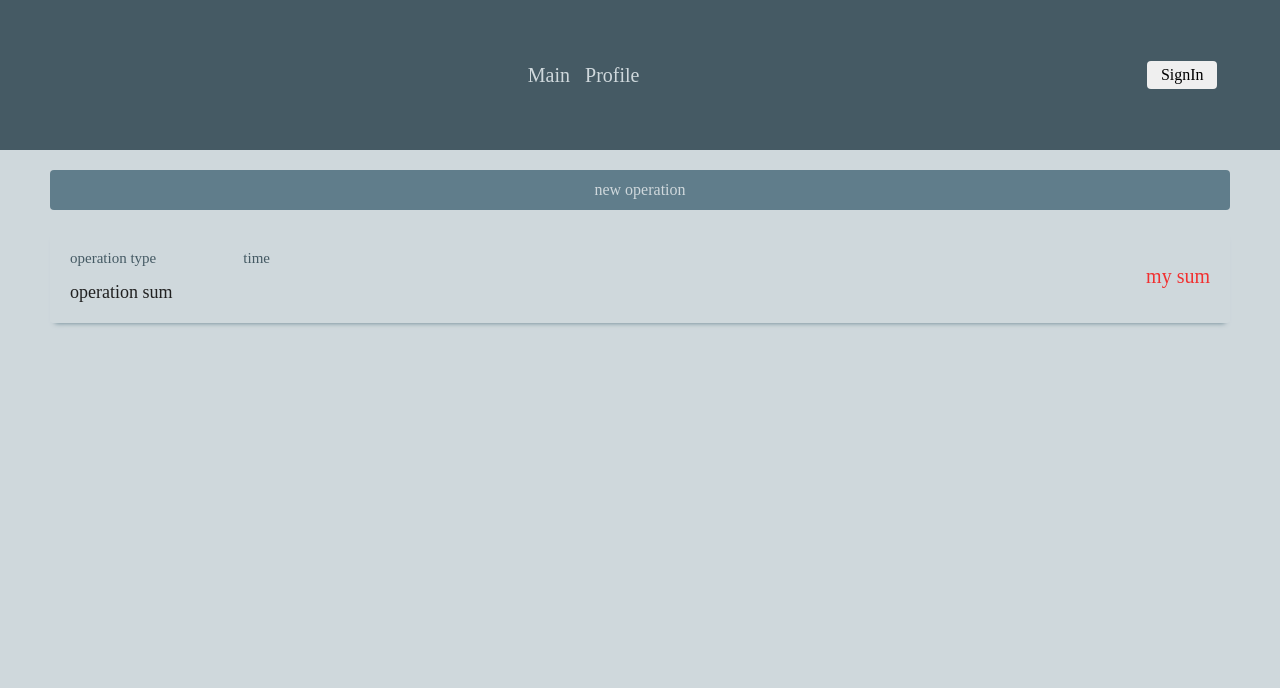
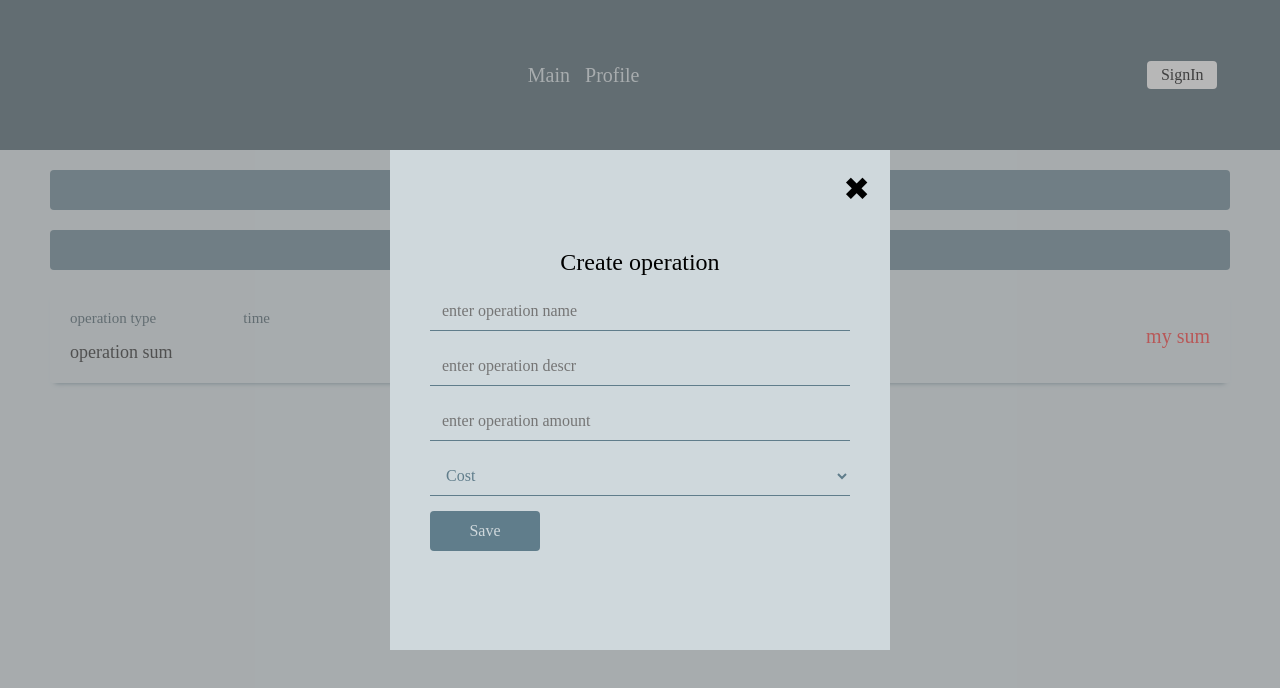
Before and after one commit to Andrew1996-la/budgetWise, a React (Vite) app: page / in a window 1280 px wide. Both pictures are taken after a click on the button "new operation". Shown: the top 688 px of the page. Built offline with nearby package versions, Linux system fonts and the light colour scheme; a web font is replaced by a local one.

Commit message:
реализована форма создания категории и операции

```diff
--- a/src/colors.css
+++ b/src/colors.css
@@ -8,4 +8,5 @@
     --devider-color: #bdbdbd;
     --minus-color: #dd1515;
     --plus-color: #26bd19;
+    --warning-color: #b54e4e;
 }
--- /dev/null
+++ b/src/components/ButtonGroup/ButtonGroup.tsx
@@ -0,0 +1,34 @@
+import { FC } from "react";
+import FormCreateCategory from "../Form/FormCreateCategory/FormCreateCategory";
+import FormCreateOperation from "../Form/FormCreateOperation/FormCreateOperation";
+import styles from './buttonGroup.module.css'
+
+interface IButtonGroup {
+    openModal: (content: JSX.Element) => void
+    closeModal: () => void
+}
+
+const ButtonGroup: FC<IButtonGroup> = ({openModal, closeModal}) => {
+    return (
+        <>
+            <button
+                className={styles.newOperationBtn}
+                onClick={() =>
+                    openModal(<FormCreateCategory closeModal={closeModal} />)
+                }
+            >
+                new category
+            </button>
+            <button
+                onClick={() =>
+                    openModal(<FormCreateOperation closeModal={closeModal} />)
+                }
+                className={styles.newOperationBtn}
+            >
+                new operation
+            </button>
+        </>
+    );
+};
+
+export default ButtonGroup;
--- /dev/null
+++ b/src/components/ButtonGroup/buttonGroup.module.css
@@ -0,0 +1,12 @@
+.newOperationBtn {
+    width: 100%;
+    height: 40px;
+    padding: 5px 12px;
+    background-color: var(--primary-color);
+    border: none;
+    border-radius: 4px;
+    cursor: pointer;
+    font-size: 16px;
+    color: var(--light-primary-color);
+    margin-bottom: 20px;
+}
--- /dev/null
+++ b/src/components/Form/FormCreateCategory/FormCreateCategory.tsx
@@ -0,0 +1,43 @@
+import { useForm } from 'react-hook-form';
+import { useDispatch } from 'react-redux';
+import { createCategoryThunk } from '../../../store/categorySlice';
+import { AppDispatch } from '../../../store/store';
+import Button from '../../Button/Button';
+import styles from './formCreateCategory.module.css';
+import { FC } from 'react';
+
+interface IFormCreateCategory {
+    closeModal: () => void
+}
+
+const FormCreateCategory: FC<IFormCreateCategory> = ({closeModal}) => {
+    const {
+        register,
+        handleSubmit,
+        formState: { errors },
+    } = useForm();
+
+    const dispatch: AppDispatch = useDispatch();
+
+    const onSubmit = (data: {category: string}) => {
+        dispatch(createCategoryThunk(data.category));
+        closeModal()
+    };
+
+    return (
+        <form className={styles.form} onSubmit={handleSubmit(onSubmit)}>
+            <input
+                className={styles.input}
+                type='text'
+                placeholder='write category name'
+                {...register('category', { required: true })}
+            />
+            {errors.category && (
+                <span className={styles.warning}>this field is required</span>
+            )}
+            <Button type='submit'>Save</Button>
+        </form>
+    );
+};
+
+export default FormCreateCategory;
--- /dev/null
+++ b/src/components/Form/FormCreateCategory/formCreateCategory.module.css
@@ -0,0 +1,23 @@
+.form {
+    gap: 15px;
+    display: flex;
+    flex-direction: column;
+    width: 100%;
+}
+
+.input {
+    height: 40px;
+    width: 100%;
+    border: none;
+    padding: 5px 12px;
+    border: 4px;
+    background: none;
+    border-bottom: 1px solid var(--primary-color);
+    font-size: 16px;
+    color: var(--primary-color);
+}
+
+.warning {
+    color: var(--warning-color);
+    font-size: 14px;
+}
--- /dev/null
+++ b/src/components/Form/FormCreateOperation/FormCreateOperation.tsx
@@ -0,0 +1,74 @@
+import { FC } from 'react';
+import { useForm } from 'react-hook-form';
+import { BASE_URL } from '../../../store/const';
+import Button from '../../Button/Button';
+import styles from './formCreateOperation.module.css';
+
+interface IFormCreateOperation {
+    closeModal: () => void;
+}
+
+const FormCreateOperation: FC<IFormCreateOperation> = ({ closeModal }) => {
+    const { register, handleSubmit } = useForm();
+
+    const onSubmit = async (data) => {
+        const token = localStorage.getItem('token');
+        // data.date = new Date().toISOString();
+        data.date = '2023-09-19T10:37:16.389+00:00';
+        data.categoryId = '123';
+        const amount = Number(data.amount);
+        data.amount = amount;
+        try {
+            const response = await fetch(`${BASE_URL}/operations`, {
+                method: 'POST',
+                headers: {
+                    Authorization: `Bearer ${token}`,
+                    'Content-Type': 'application/json',
+                },
+                body: JSON.stringify(data),
+            });
+
+            return await response.json();
+        } catch (error) {
+            console.error(error);
+        }
+        closeModal();
+    };
+
+    return (
+        <form onSubmit={handleSubmit(onSubmit)} className={styles.form}>
+            <h2>Create operation</h2>
+            <input
+                {...register('name', { required: true })}
+                className={styles.input}
+                placeholder='enter operation name'
+                type='text'
+            />
+            <input
+                {...register('desc', { required: true })}
+                className={styles.input}
+                placeholder='enter operation descr'
+                type='text'
+            />
+            <input
+                {...register('amount', { required: true })}
+                className={styles.input}
+                placeholder='enter operation amount'
+                type='number'
+            />
+            <select
+                {...register('type')}
+                className={styles.input}
+                name='OperationType'
+                id='operationType'
+            >
+                <option value='Cost'>Cost</option>
+                <option value='Profit'>Profit</option>
+            </select>
+
+            <Button type='submit'>Save</Button>
+        </form>
+    );
+};
+
+export default FormCreateOperation;
--- /dev/null
+++ b/src/components/Form/FormCreateOperation/formCreateOperation.module.css
@@ -0,0 +1,18 @@
+.form {
+    gap: 15px;
+    display: flex;
+    flex-direction: column;
+    width: 100%;
+}
+
+.input {
+    height: 40px;
+    width: 100%;
+    border: none;
+    padding: 5px 12px;
+    border: 4px;
+    background: none;
+    border-bottom: 1px solid var(--primary-color);
+    font-size: 16px;
+    color: var(--primary-color);
+}
--- /dev/null
+++ b/src/components/ModalWindow/ModalWindow.tsx
@@ -0,0 +1,20 @@
+import { FC } from 'react';
+import styles from './modalWindow.module.css';
+
+type ModalPropsTypes = {
+    children: React.ReactNode;
+    closeModal: () => void;
+};
+
+const ModalWindow: FC<ModalPropsTypes> = ({ children, closeModal }) => {
+    return (
+        <div className={styles.wrapper}>
+            <div className={styles.boxGeneral}>
+                <span onClick={closeModal} className={styles.closeModal}>&#10006;</span>
+                <span className={styles.children}>{children}</span>
+            </div>
+        </div>
+    );
+};
+
+export default ModalWindow;
--- /dev/null
+++ b/src/components/ModalWindow/modalWindow.module.css
@@ -0,0 +1,35 @@
+.wrapper {
+    width: 100%;
+    height: 100%;
+    background-color: rgba(128, 128, 128, 0.5);
+    display: flex;
+    justify-content: center;
+    align-items: center;
+    position: fixed;
+    top: 0;
+    left: 0;
+}
+
+.boxGeneral {
+    width: 500px;
+    height: 500px;
+    display: flex;
+    justify-content: center;
+    align-items: center;
+    position: relative;
+    padding: 0 40px;
+    text-align: center;
+    background-color: var(--light-primary-color);
+}
+
+.closeModal {
+    font-size: 2rem;
+    position: absolute;
+    cursor: pointer;
+    top: 20px;
+    right: 20px;
+}
+
+.children {
+    width: 100%;
+}
--- a/src/pages/Main/Main.tsx
+++ b/src/pages/Main/Main.tsx
@@ -1,10 +1,29 @@
+import { FC, useState } from 'react';
+import ButtonGroup from '../../components/ButtonGroup/ButtonGroup';
+import ModalWindow from '../../components/ModalWindow/ModalWindow';
 import Operation from '../../components/Operation/Operation';
-import styles from './main.module.css';
 
-const Main = () => {
+const Main: FC = () => {
+    const [isShow, setIsShow] = useState(false);
+    const [modalContent, setModalContent] = useState<JSX.Element | null>(null);
+
+    const openModal = (content: JSX.Element) => {
+        setIsShow(true);
+        setModalContent(content);
+    };
+
+    const closeModal = () => {
+        setIsShow(false);
+    };
+
     return (
         <>
-            <button className={styles.newOperationBtn}>new operation</button>
+            {isShow && (
+                <ModalWindow closeModal={() => setIsShow(false)}>
+                    {modalContent}
+                </ModalWindow>
+            )}
+            <ButtonGroup openModal={openModal} closeModal={closeModal} />
             <Operation />
         </>
     );
--- /dev/null
+++ b/src/store/categorySlice.ts
@@ -0,0 +1,51 @@
+import { createAsyncThunk, createSlice } from '@reduxjs/toolkit';
+import { BASE_URL } from './const';
+
+interface IInitialState {
+    category: string[];
+}
+
+const initialState: IInitialState = {
+    category: [],
+};
+
+export const createCategoryThunk = createAsyncThunk(
+    'categorySlice/createCategoryThunk',
+    async (categoryText: string) => {
+        const token = localStorage.getItem('token');
+        const body = {
+            name: categoryText,
+        };
+
+        try {
+            const response = await fetch(`${BASE_URL}/categories`, {
+                method: 'POST',
+                headers: {
+                    Authorization: `Bearer ${token}`,
+                    'Content-Type': 'application/json',
+                },
+                body: JSON.stringify(body),
+            });
+
+            return await response.json();
+        } catch (error) {
+            console.error(error);
+        }
+    }
+);
+
+const categorySlice = createSlice({
+    name: 'categorySlice',
+    initialState,
+    reducers: {},
+    extraReducers: (builder) => {
+        builder.addCase(
+            createCategoryThunk.fulfilled,
+            (state: IInitialState, action) => {
+                state.category.push(action.payload);
+            }
+        );
+    },
+});
+
+export default categorySlice.reducer;
--- a/src/store/store.ts
+++ b/src/store/store.ts
@@ -1,9 +1,11 @@
 import { configureStore } from '@reduxjs/toolkit';
 import authorizationSlice from './authorizationSlice';
+import categorySlice from './categorySlice';
 
 export const store = configureStore({
     reducer: {
         authorizationSlice,
+        categorySlice,
     },
 });
 
```
